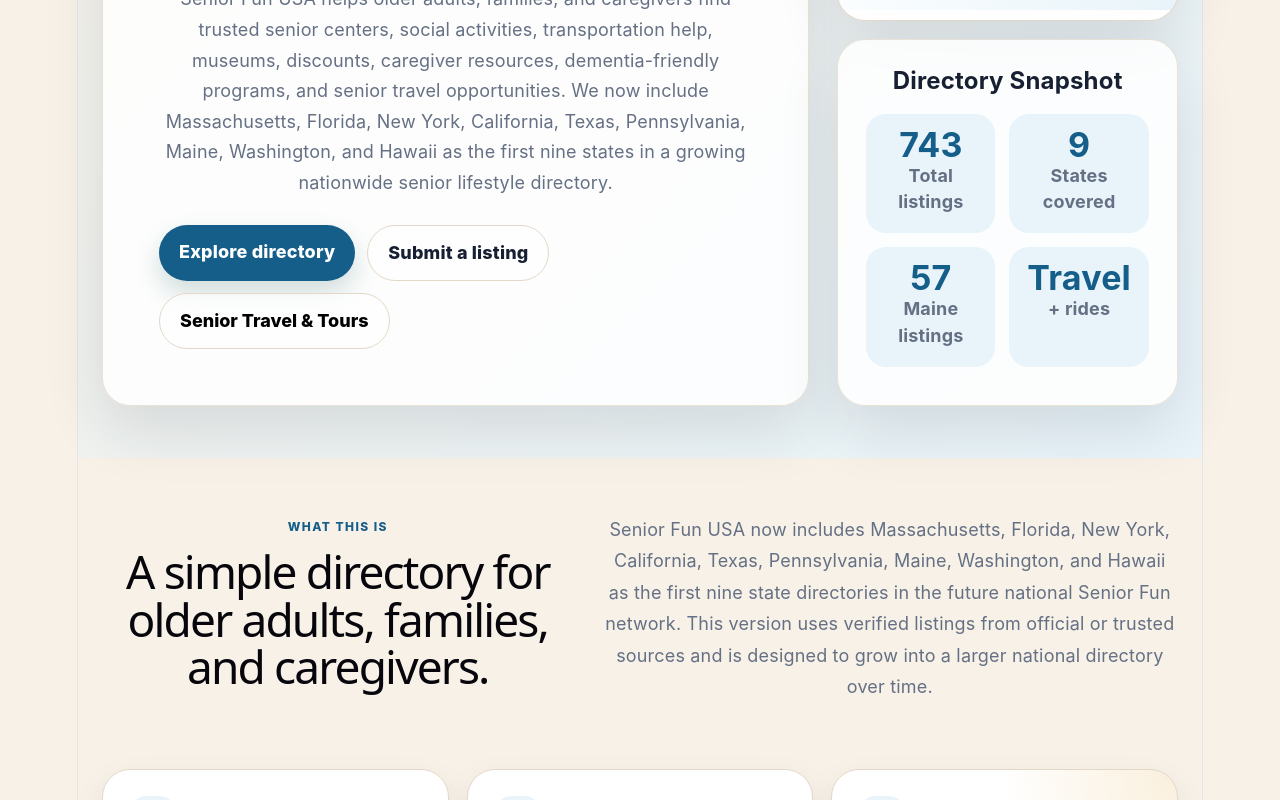
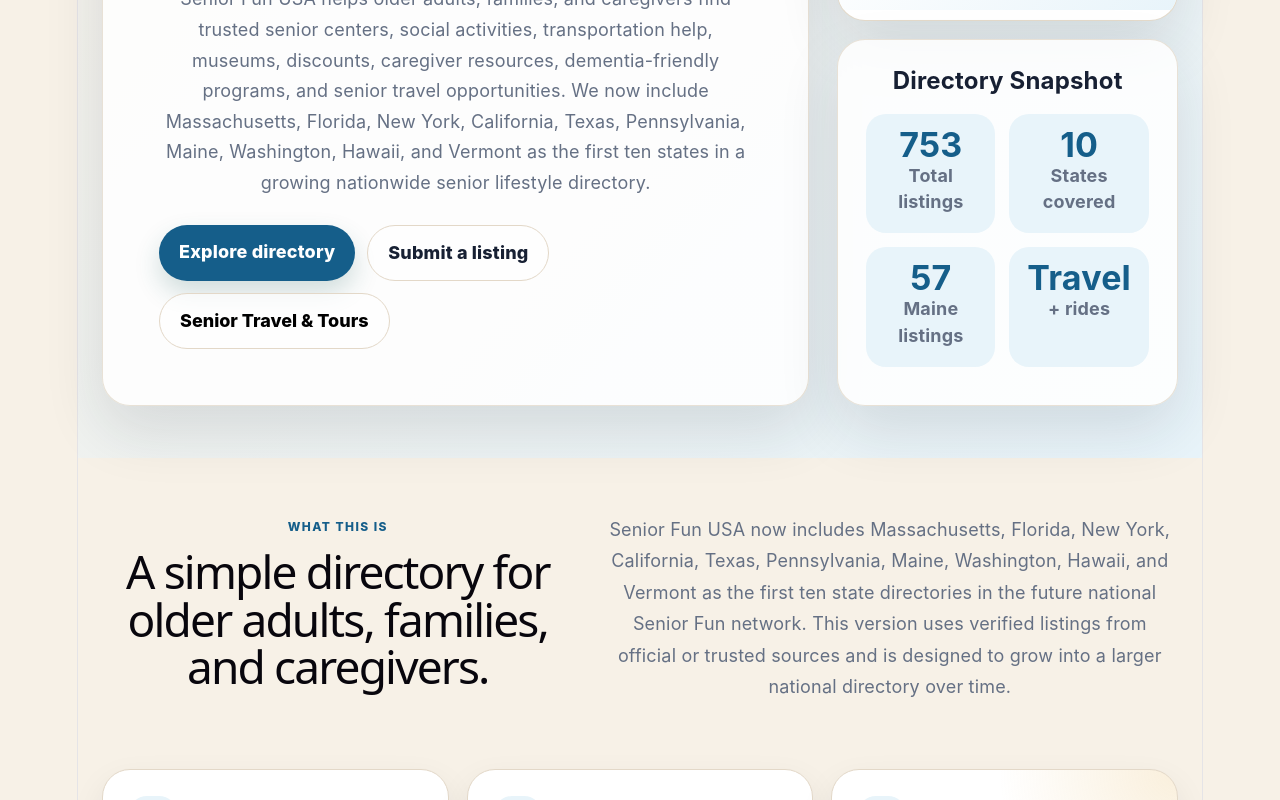
Before and after one commit to bahramjo4534-prog/senior-fun-usa, a React (Vite) app: page / in a window 1280 px wide. Shown: the part 560-1360 px from the top of the page. Built offline with nearby package versions, Linux system fonts and the light colour scheme.

Commit message:
Add Vermont state page and listings

```diff
--- a/src/App.jsx
+++ b/src/App.jsx
@@ -8,7 +8,7 @@
   "https://docs.google.com/forms/d/e/1FAIpQLSdbXYVCo02FVyqYorIT236XG515b_R-z6zmc0OJobuiHXQdKQ/viewform?usp=publish-editor";
 
 const STATE_LIST_TEXT =
-  "Massachusetts, Florida, New York, California, Texas, Pennsylvania, Maine, Washington, and Hawaii";
+  "Massachusetts, Florida, New York, California, Texas, Pennsylvania, Maine, Washington, Hawaii, and Vermont";
 
 const STATE_SLUGS = {
   massachusetts: "Massachusetts",
@@ -20,6 +20,7 @@
   maine: "Maine",
   washington: "Washington",
   hawaii: "Hawaii",
+  vermont: "Vermont",
 };
 
 const STATE_TO_SLUG = {
@@ -32,6 +33,7 @@
   Maine: "maine",
   Washington: "washington",
   Hawaii: "hawaii",
+  Vermont: "vermont",
 };
 
 const CATEGORY_SLUGS = {
@@ -104,6 +106,12 @@
     image: "/images/states/hawaii.jpg",
     intro:
       "Explore Hawaii senior centers, caregiver support, transportation help, museums, gardens, beach parks, national parks, cultural attractions, scenic day trips, and senior-friendly travel ideas across Oahu, Maui, Kauai, Hawaii Island, Molokai, and Lanai.",
+  },
+  Vermont: {
+    label: "Vermont",
+    image: "",
+    intro:
+      "Explore Vermont senior centers, caregiver resources, aging services, meal programs, social activities, wellness opportunities, transportation help, and senior-friendly travel ideas across Burlington, Montpelier, Brattleboro, Bennington, St. Johnsbury, Randolph, Northfield, Barre, and more.",
   },
 };
 
@@ -505,7 +513,7 @@
                 ? STATE_PAGE_DETAILS[stateFilter]?.intro
                 : category !== "All"
                 ? categoryHeroIntro
-                : `Senior Fun USA helps older adults, families, and caregivers find trusted senior centers, social activities, transportation help, museums, discounts, caregiver resources, dementia-friendly programs, and senior travel opportunities. We now include ${STATE_LIST_TEXT} as the first nine states in a growing nationwide senior lifestyle directory.`}
+                : `Senior Fun USA helps older adults, families, and caregivers find trusted senior centers, social activities, transportation help, museums, discounts, caregiver resources, dementia-friendly programs, and senior travel opportunities. We now include ${STATE_LIST_TEXT} as the first ten states in a growing nationwide senior lifestyle directory.`}
             </p>
 
             <div className="hero-actions">
@@ -541,7 +549,7 @@
                   <span>Total listings</span>
                 </div>
                 <div>
-                  <strong>9</strong>
+                  <strong>10</strong>
                   <span>States covered</span>
                 </div>
                 <div>
@@ -601,7 +609,7 @@
                 <h2>A simple directory for older adults, families, and caregivers.</h2>
               </div>
               <p>
-                Senior Fun USA now includes {STATE_LIST_TEXT} as the first nine state directories in the future national
+                Senior Fun USA now includes {STATE_LIST_TEXT} as the first ten state directories in the future national
                 Senior Fun network. This version uses verified listings from official or trusted sources and is designed
                 to grow into a larger national directory over time.
               </p>
@@ -1152,7 +1160,7 @@
               <span>{countLabel}</span>
             </div>
             <div>
-              <strong>9</strong>
+              <strong>10</strong>
               <span>States covered</span>
             </div>
             <div>
@@ -1268,7 +1276,9 @@
           <StateSeoCard
             key={stateName}
             title={`${stateName} senior resources${
-              stateName === "Maine" || stateName === "Washington" || stateName === "Hawaii" ? " and travel" : ""
+              stateName === "Maine" || stateName === "Washington" || stateName === "Hawaii" || stateName === "Vermont"
+                ? " and travel"
+                : ""
             }`}
             label={details.label}
             image={details.image}
```
Also changed, not shown: public/data/senior-fun-listings.csv, 1 other file (tests, documents, lock files or other folders).
